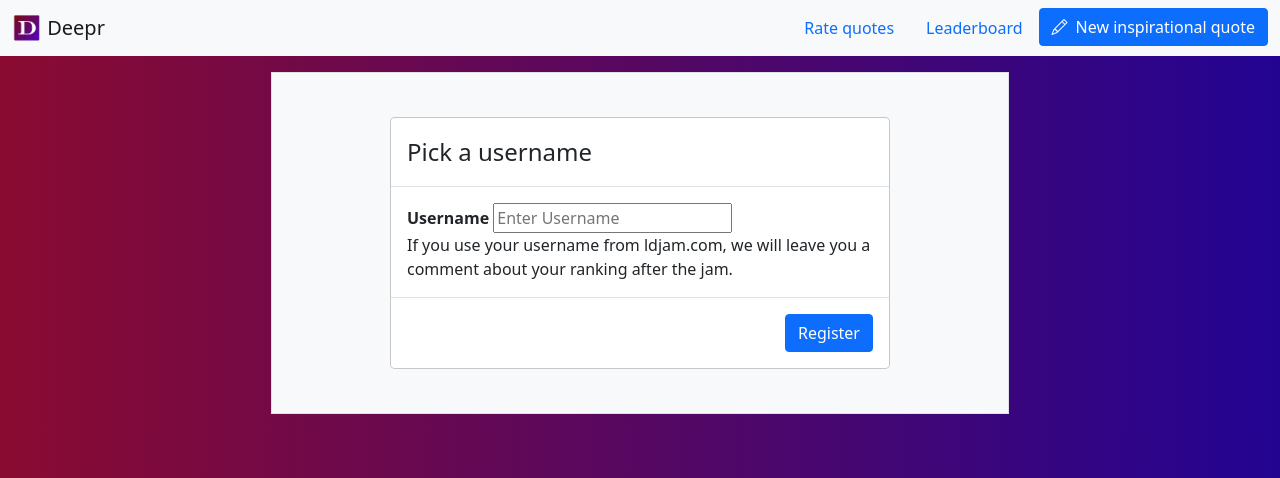
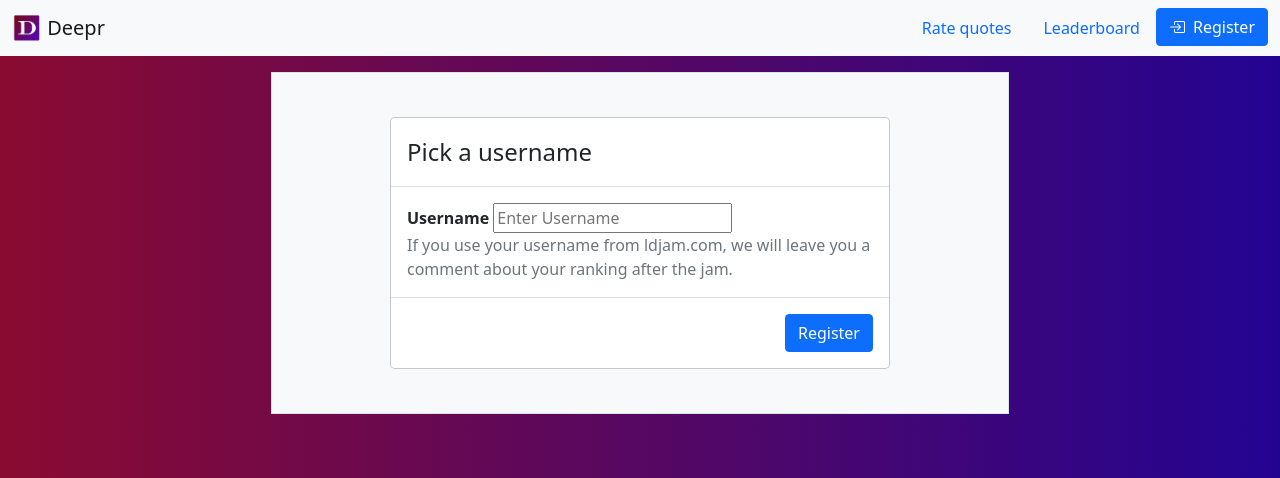
Before and after one commit to phigames/ld48, a Django app: page / in a window 1280 px wide. Shown: the top 478 px of the page. Run offline with Django 3.2, Linux system fonts and the light colour scheme; parts of the project's set-up code (start-up, migrations or seed data) failed here and were passed over; some libraries are stand-ins or nearby versions.

Commit message:
show register button if not logged in

```diff
--- a/ld48/templates/ld48/base.html
+++ b/ld48/templates/ld48/base.html
@@ -24,7 +24,10 @@
                     <li class="nav-item">
                         <a class="nav-link" href="{% url 'leaderboard' %}">Leaderboard</a>
                     </li>
-                    <li class="nav-item">
+                    <li id="register-nav-item" class="nav-item">
+                        <a class="btn btn-primary" href="{% url 'home' %}"><i class="bi bi-box-arrow-in-right me-2"></i>Register</a>
+                    </li>
+                    <li id="new-nav-item" class="nav-item" style="display: none">
                         <a class="btn btn-primary" href="{% url 'quote' %}"><i class="bi bi-pencil me-2"></i>New inspirational quote</a>
                     </li>
                 </ul>
@@ -47,6 +50,11 @@
             function isLoggedIn() {
                 return localStorage.getItem("username") !== null;
             }
+
+            if (isLoggedIn()) {
+                $("#register-nav-item").css("display", "none");
+                $("#new-nav-item").css("display", "block");
+            }
         </script>
         {% block scripts %}{% endblock scripts %}
     </body>
--- a/ld48/templates/ld48/home.html
+++ b/ld48/templates/ld48/home.html
@@ -14,7 +14,7 @@
                 <input type="text" placeholder="Enter Username" name="uname" id= "uname" required>
                 <div id="register-error" class="text-danger"></div>
             </div>
-            <div>If you use your username from ldjam.com, we will leave you a comment about your ranking after the jam.</div>
+            <div class="text-secondary">If you use your username from ldjam.com, we will leave you a comment about your ranking after the jam.</div>
         </div>
         <div class="modal-footer">
             <button type="submit" class="btn btn-primary" value="Register" onclick="register()">Register</button>
```
